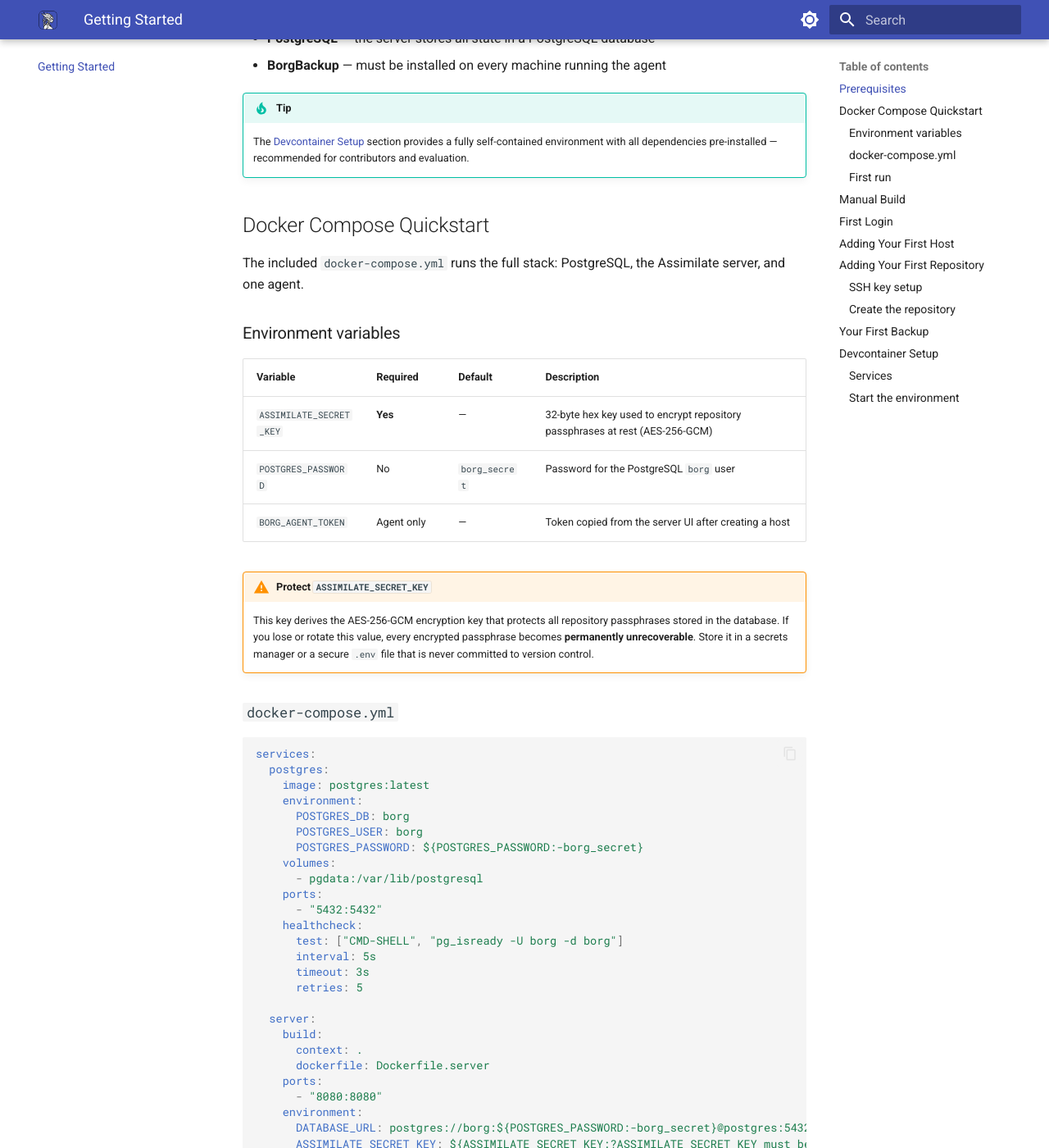
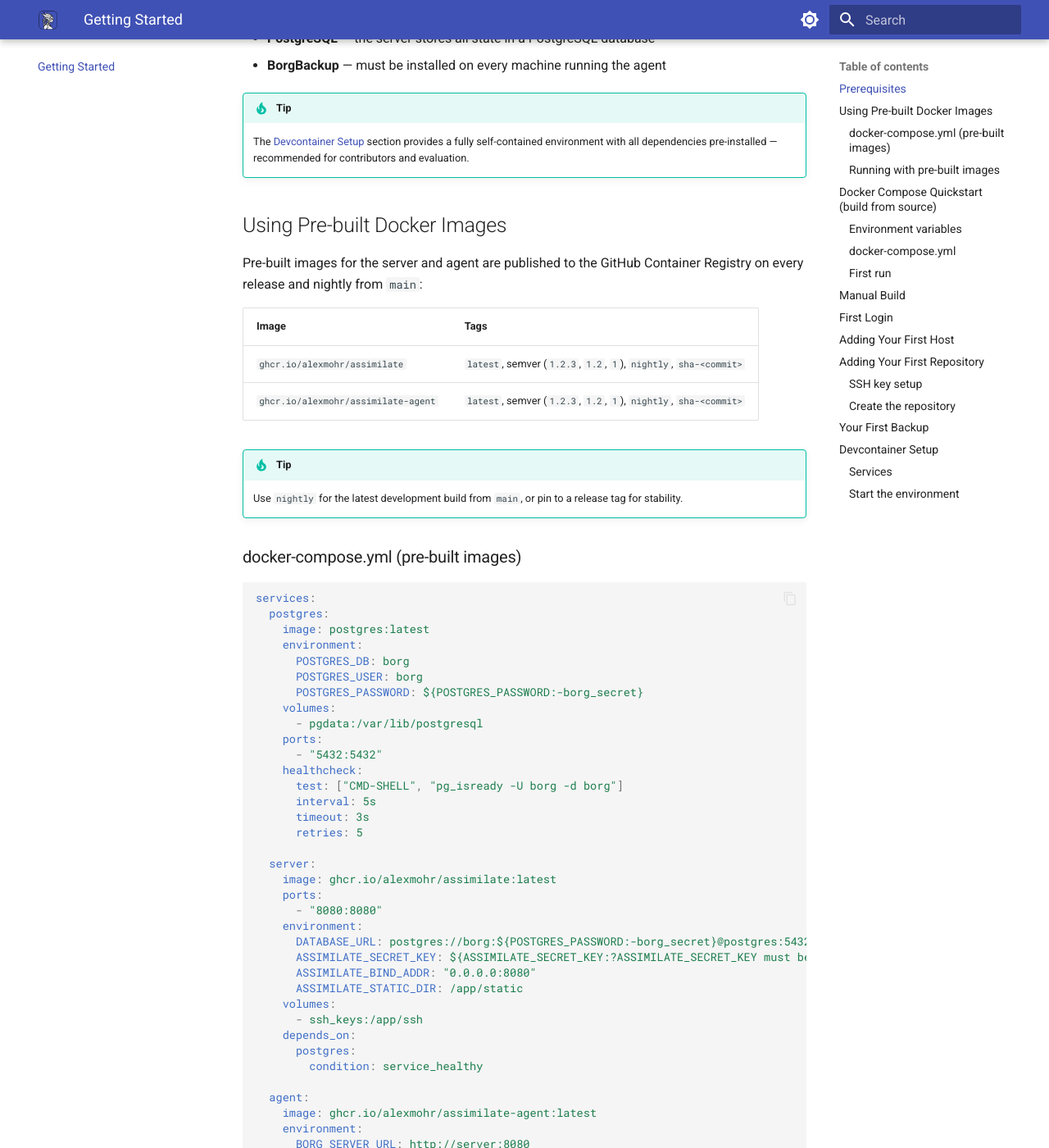
Before and after one commit to alexmohr/assimilate, an MkDocs documentation site: the page built from docs/getting-started.md, in a window 1280 px wide and 1400 px high, scrolled down 445 px. Shown: the whole window at 82% size. Built offline with MkDocs 1.6.1 and Material for MkDocs 9.7.7, drawn with Linux system fonts in a browser that asks for light colours; some of the changed text lies outside the part shown.

Commit message:
docs: add pre-built Docker image quickstart to getting-started

````diff
--- a/docs/getting-started.md
+++ b/docs/getting-started.md
@@ -14,7 +14,81 @@ Install the following before proceeding:
 !!! tip
     The [Devcontainer Setup](#devcontainer-setup) section provides a fully self-contained environment with all dependencies pre-installed — recommended for contributors and evaluation.
 
-## Docker Compose Quickstart
+## Using Pre-built Docker Images
+
+Pre-built images for the server and agent are published to the GitHub Container Registry on every release and nightly from `main`:
+
+| Image | Tags |
+|---|---|
+| `ghcr.io/alexmohr/assimilate` | `latest`, semver (`1.2.3`, `1.2`, `1`), `nightly`, `sha-<commit>` |
+| `ghcr.io/alexmohr/assimilate-agent` | `latest`, semver (`1.2.3`, `1.2`, `1`), `nightly`, `sha-<commit>` |
+
+!!! tip
+    Use `nightly` for the latest development build from `main`, or pin to a release tag for stability.
+
+### docker-compose.yml (pre-built images)
+
+```yaml
+services:
+  postgres:
+    image: postgres:latest
+    environment:
+      POSTGRES_DB: borg
+      POSTGRES_USER: borg
+      POSTGRES_PASSWORD: ${POSTGRES_PASSWORD:-borg_secret}
+    volumes:
+      - pgdata:/var/lib/postgresql
+    ports:
+      - "5432:5432"
+    healthcheck:
+      test: ["CMD-SHELL", "pg_isready -U borg -d borg"]
+      interval: 5s
+      timeout: 3s
+      retries: 5
+
+  server:
+    image: ghcr.io/alexmohr/assimilate:latest
+    ports:
+      - "8080:8080"
+    environment:
+      DATABASE_URL: postgres://borg:${POSTGRES_PASSWORD:-borg_secret}@postgres:5432/borg
+      ASSIMILATE_SECRET_KEY: ${ASSIMILATE_SECRET_KEY:?ASSIMILATE_SECRET_KEY must be set}
+      ASSIMILATE_BIND_ADDR: "0.0.0.0:8080"
+      ASSIMILATE_STATIC_DIR: /app/static
+    volumes:
+      - ssh_keys:/app/ssh
+    depends_on:
+      postgres:
+        condition: service_healthy
+
+  agent:
+    image: ghcr.io/alexmohr/assimilate-agent:latest
+    environment:
+      BORG_SERVER_URL: http://server:8080
+      BORG_AGENT_TOKEN: ${BORG_AGENT_TOKEN:?BORG_AGENT_TOKEN must be set}
+    depends_on:
+      - server
+
+volumes:
+  pgdata:
+  ssh_keys:
+```
+
+### Running with pre-built images
+
+```bash
+export ASSIMILATE_SECRET_KEY=$(openssl rand -hex 32)
+docker compose up -d postgres server
+```
+
+Once the server is running, create a host in the UI, copy its token, then start the agent:
+
+```bash
+export BORG_AGENT_TOKEN=<token from server UI>
+docker compose up -d agent
+```
+
+## Docker Compose Quickstart (build from source)
 
 The included `docker-compose.yml` runs the full stack: PostgreSQL, the Assimilate server, and one agent.
 
````
